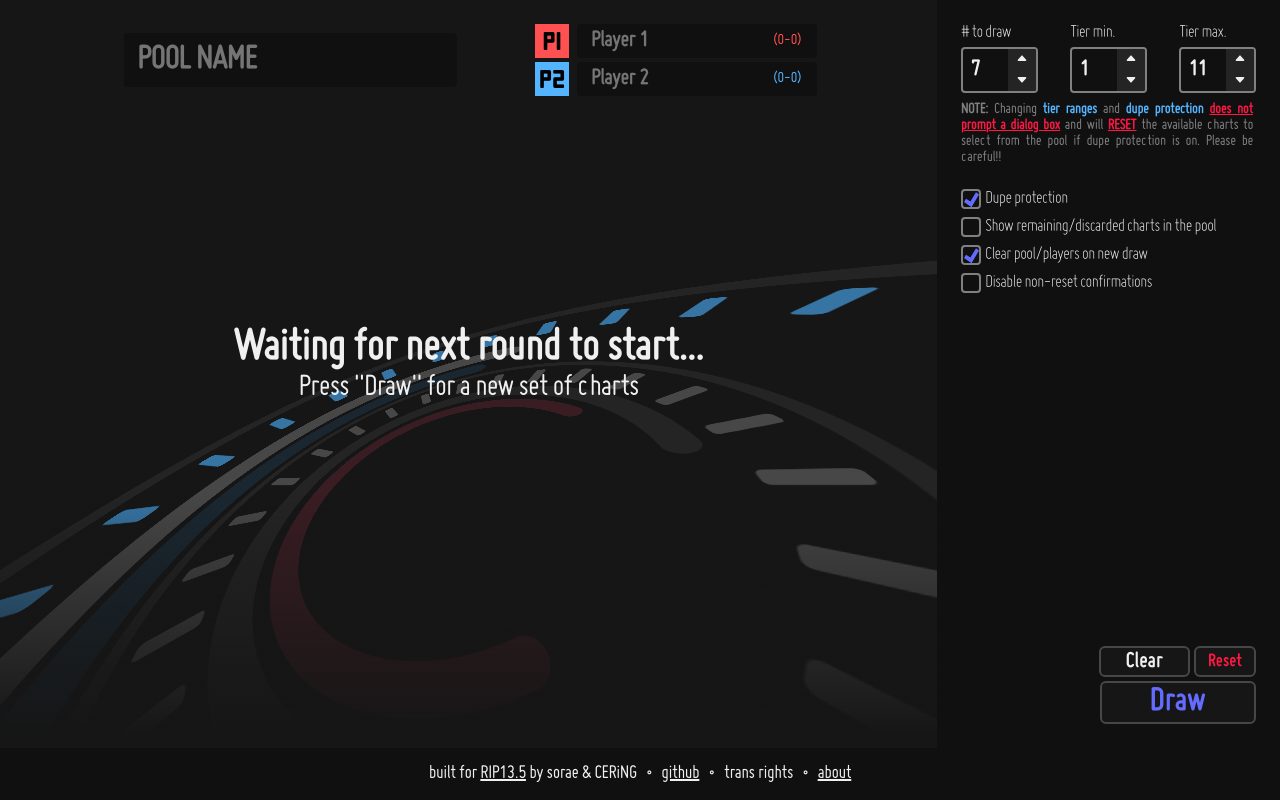
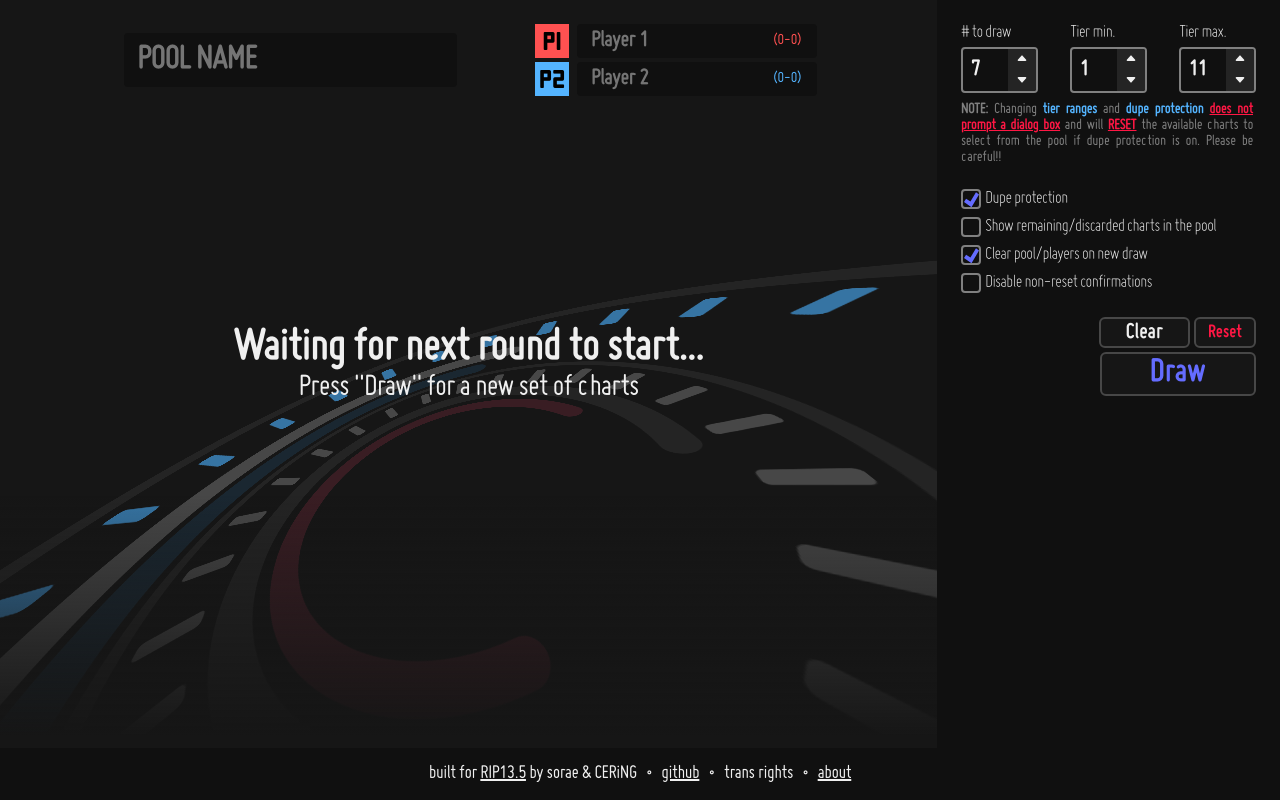
Before and after one commit to soraeee/cardigan, a React (Vite) app in the folder card-draw/: page / in a window 1280 px wide. Built offline with nearby package versions, Linux system fonts and the light colour scheme.

Commit message:
Fix debug menu

```diff
--- a/card-draw/src/CardDraw.tsx
+++ b/card-draw/src/CardDraw.tsx
@@ -420,8 +420,6 @@ const CardDraw = (props: any) => {
 					}}
 				/>)
 			})}
-		</div>
-		<div className = "fade"></div>
 			{debug && <>
 				<div className="debug">
 					<div className="debug-detail">
@@ -450,6 +448,8 @@ const CardDraw = (props: any) => {
 					</div>
 				</div>
 			</>}
+		</div>
+		<div className = "fade"></div>
 		{dboxOpened && <DialogBox
 			setDboxOpened	= {setDboxOpened}
 			message		= {dboxMessage}
--- a/card-draw/src/scss/components/debug.scss
+++ b/card-draw/src/scss/components/debug.scss
@@ -3,12 +3,12 @@
 @use '../util/mixins' as mixin;
 
 .debug {
-  @include mixin.flex($align: space-evenly);
+  @include mixin.flex($align: space-evenly, $gap: 16px);
   margin-bottom: 32px;
   &-detail {
     @include font.mono(11px);
     background-color: color.$dark2;
-    width: 47%;
+    width: 100%;
     padding: 16px;
   }
   &-list {
--- a/card-draw/src/scss/components/settings.scss
+++ b/card-draw/src/scss/components/settings.scss
@@ -3,7 +3,7 @@
 @use '../util/mixins' as mixin;
 
 .header {
-  @include mixin.flex($dir: column, $align: space-between);
+  @include mixin.flex($dir: column, $align: start, $gap: 24px);
   padding: 24px;
   background-color: color.$dark2;
 
```
Lines whose indentation alone changed are shown as unchanged.
